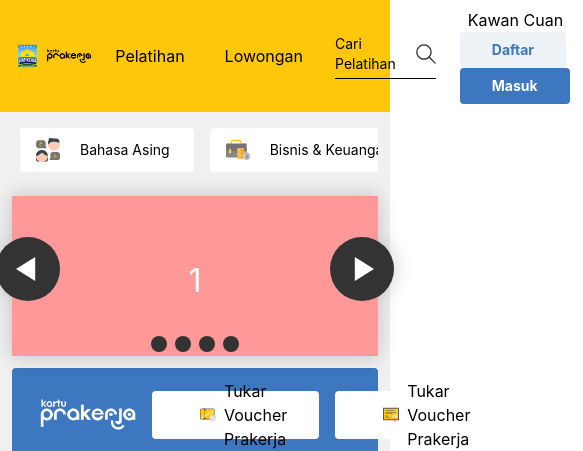
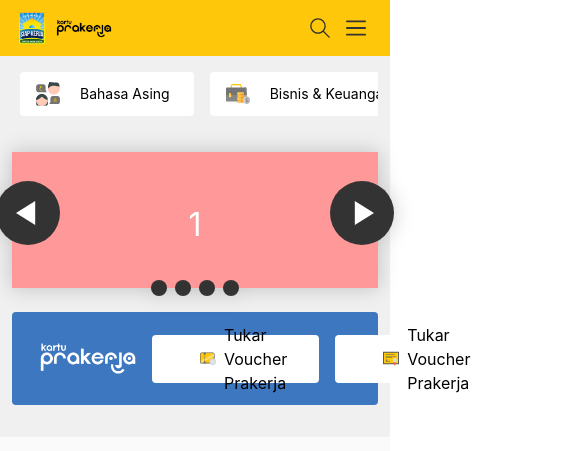
Before and after one commit to wismannur/rsk-clone, a Vue app: page / in a window 390 px wide. Shown: the top 451 px of the page, 583 px wide, since content can reach past the window. Built offline with nearby package versions, Linux system fonts and the light colour scheme.

Commit message:
fix responsive header

```diff
--- a/src/App.vue
+++ b/src/App.vue
@@ -637,6 +637,7 @@
   width: 100%;
   background-color: #f99;
   counter-increment: item;
+  @apply my-3;
 }
 
 .carousel__slide:nth-child(even) {
--- a/src/global-components/header/Main.vue
+++ b/src/global-components/header/Main.vue
@@ -1,7 +1,7 @@
 <template>
   <div id="header" class="w-full bg-primary-yellow">
     <div class="container px-3 md:px-16">
-      <div class="flex items-center justify-between min-h-16 py-2">
+      <div class="hidden md:flex items-center justify-between min-h-16 py-2">
         <div class="left-top-header flex items-center justify-center">
           <a href="/" class="logo">
             <img src="/icon/logo.svg" alt="logo rsk" class="w-14" />
@@ -32,6 +32,22 @@
           </button>
         </div>
       </div>
+      <div class="flex md:hidden items-center justify-between min-h-14 py-2">
+        <div class="left-top-header flex items-center justify-center">
+          <a href="/" class="logo">
+            <img src="/icon/logo.svg" alt="logo rsk" class="w-10" />
+          </a>
+          <a href="/prakerja" class="logo-prakerja">
+            <img src="/image/prakerja-black.png" alt="logo rsk" class="w-16" />
+          </a>
+        </div>
+        <div class="right-top-header">
+          <div class="flex px-3 w-52 cursor-pointer">
+            <img src="/icon/icon-search.svg" alt="" class="w-5 ml-auto" />
+            <img src="/icon/menu-hamburger.svg" alt="" class="w-5 ml-4" />
+          </div>
+        </div>
+      </div>
     </div>
   </div>
 </template>
```
Also changed, not shown: public/icon/menu-hamburger.svg (added).
